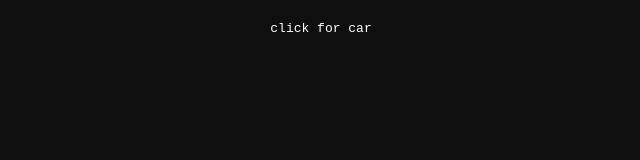
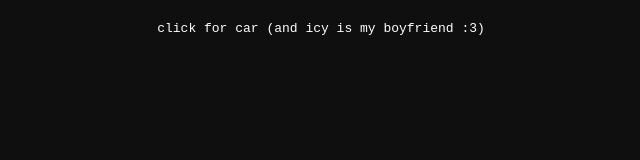
Before and after one commit to aladdin7127/aladdin7127.github.io, a plain HTML site: page index.html in a window 1280 px wide. Shown: the whole page, without its empty margins (319-959 px from the left). Drawn offline with Linux system fonts and the light colour scheme.

Commit message:
Update index.html

```diff
--- a/index.html
+++ b/index.html
@@ -1,14 +1,14 @@
 <!DOCTYPE html>
 <html>
     <head>
-        <title>csgo car</title>
+        <title>icymanred is my boyfriend</title>
         <link rel="icon" type="image/x-icon" href="car.png">
     </head>
     <body style="background-color:rgb(15,15,15);">
         <div style="display: flex;">
             <div style = "margin:auto">
                 <img src="car.png" width="700" id = "img">
-                <p style="color: rgb(255,255,255);font-family: monospace;" id="text">click for car</p>
+                <p style="color: rgb(255,255,255);font-family: monospace;" id="text">click for car (and icy is my boyfriend :3)</p>
             </div>
         </div>
 
```
